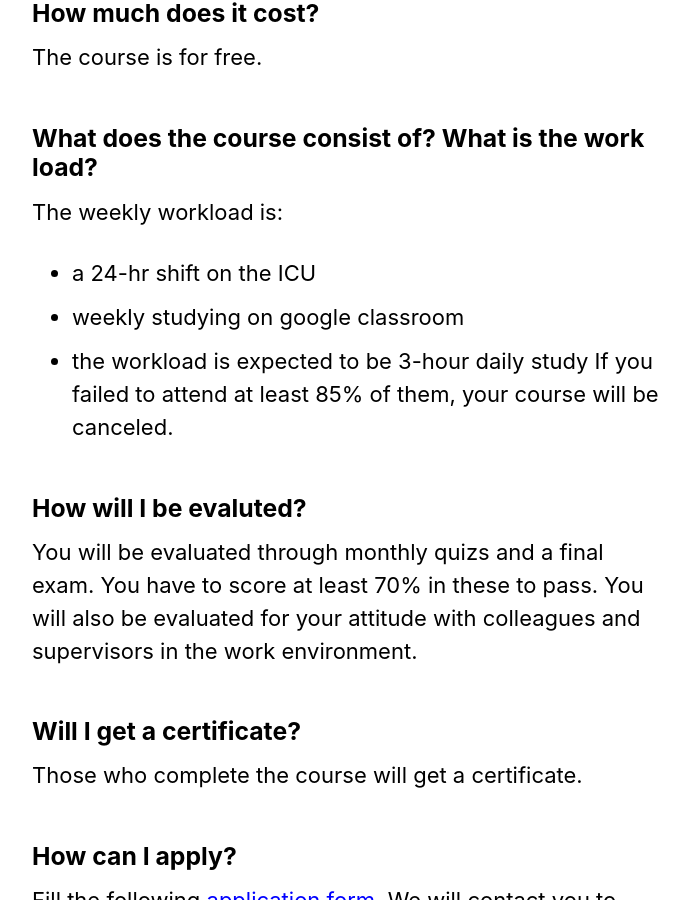
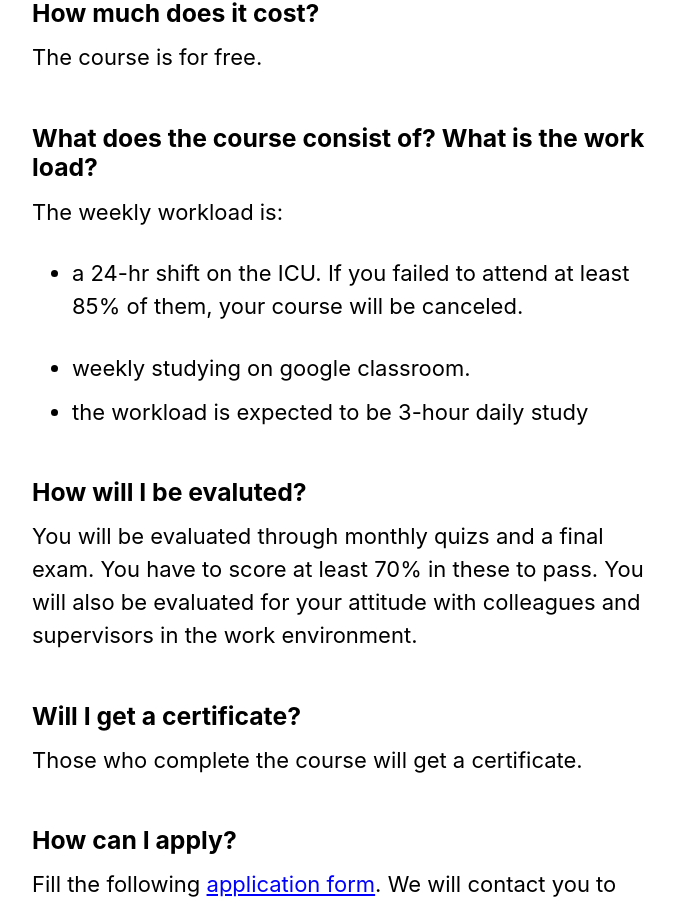
Before and after one commit to DrIbrahimAli/CTSICUcourse, a Jekyll site: the page built from documents/FAQs.md, in a window 1280 px wide and 900 px high, scrolled down 1694 px. Shown: the whole window, without its empty margins (290-979 px from the left). Built offline with Jekyll 4.4.1, drawn with Linux system fonts in a browser that asks for light colours; cached includes are drawn as plain includes; our own code applies the rules of GitHub Pages for plain Markdown files.

Commit message:
Update FAQs.md

```diff
--- a/documents/FAQs.md
+++ b/documents/FAQs.md
@@ -34,10 +34,10 @@ The course is for free.
 
 ### What does the course consist of? What is the work load?
 The weekly workload is:
-- a 24-hr shift on the ICU
-- weekly studying on google classroom
+- a 24-hr shift on the ICU. If you failed to attend at least 85% of them, your course will be canceled.
+
+- weekly studying on google classroom.
 - the workload is expected to be 3-hour daily study
-If you failed to attend at least 85% of them, your course will be canceled.
 
 ### How will I be evaluted?
 You will be evaluated through monthly quizs and a final exam. You have to score at least 70% in these to pass.
```
